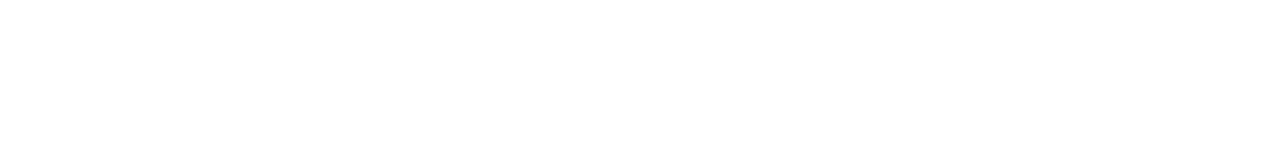
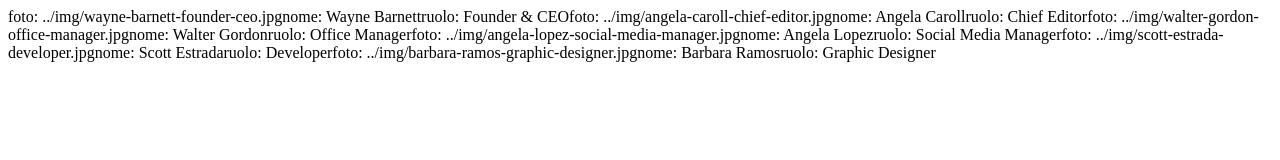
Before and after one commit to Rocca-Francesco/js-our-team, a plain HTML site: page index.html in a window 1280 px wide. Drawn offline with Linux system fonts and the light colour scheme.

Commit message:
da array a html

```diff
--- a/index.html
+++ b/index.html
@@ -12,7 +12,7 @@
 </head>
 
 <body>
-
+    <div id="ourTeam"></div>
 </body>
 
 </html>
--- a/js/myscript.js
+++ b/js/myscript.js
@@ -1,4 +1,4 @@
-const ourTeam = [
+const teams = [
     {
         foto: "../img/wayne-barnett-founder-ceo.jpg",
         nome: "Wayne Barnett",
@@ -31,4 +31,12 @@ const ourTeam = [
     }
 ];
 
-console.log(ourTeam);
+// prendo gli oggetti dal mio array
+for (team of teams) {
+    // prendo le caratteristiche degli oggetti
+    for (man in team) {
+        // scrivo in html
+        console.log(man + ": " + team[man]);
+        document.getElementById("ourTeam").innerHTML += man + ": " + team[man];
+    };
+};
```
